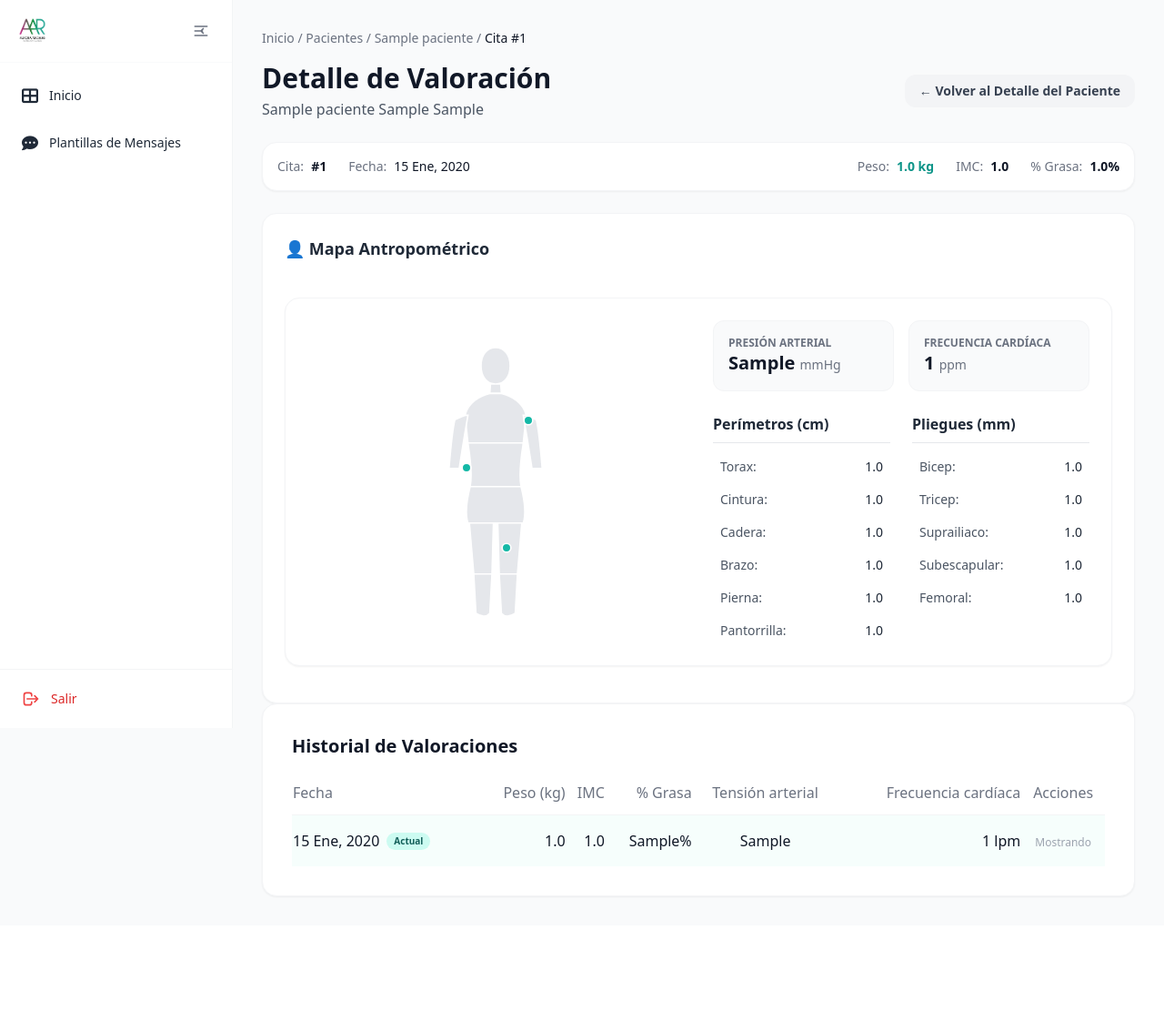
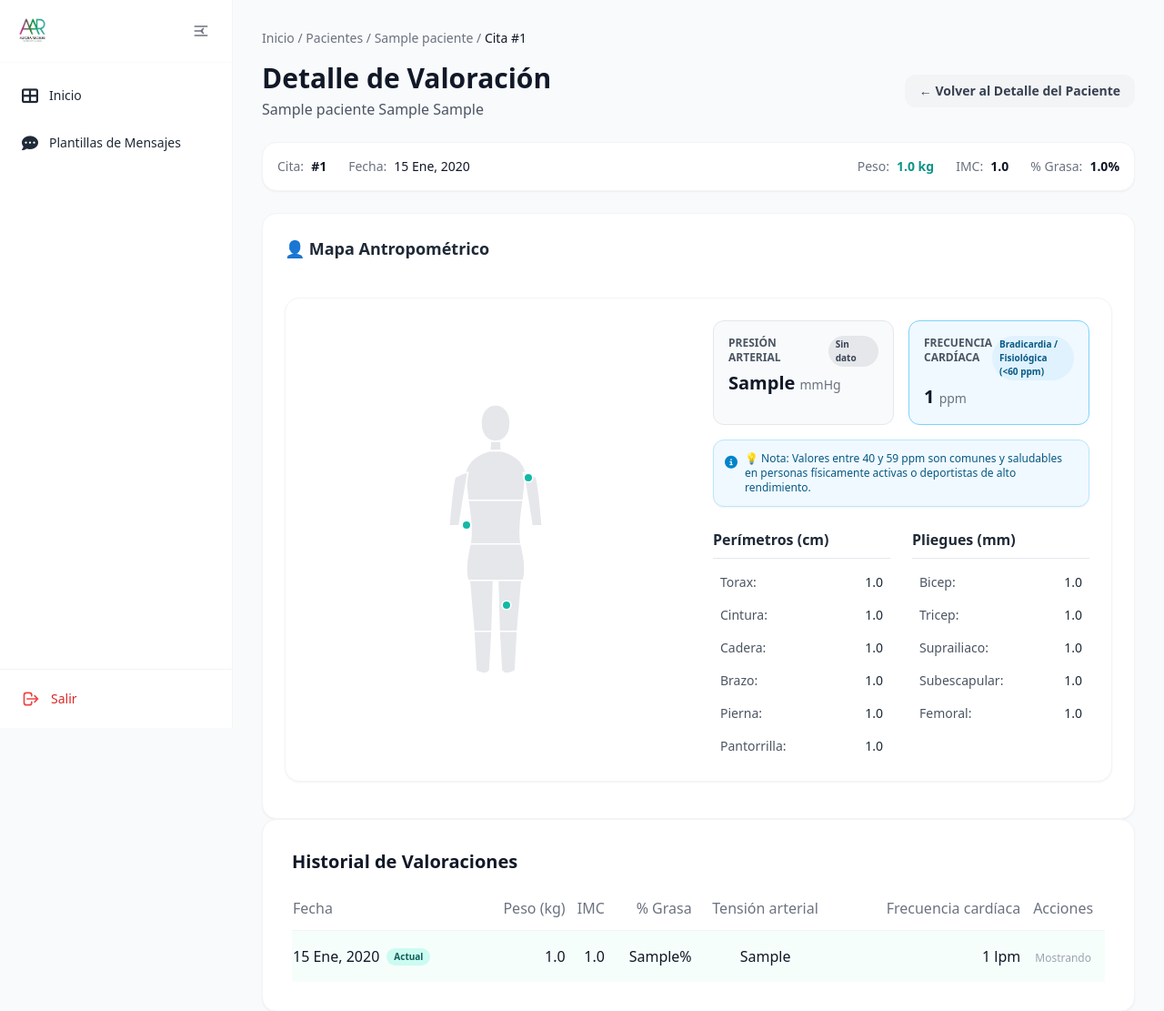
Before and after one commit to tbtkd/SGPN, a Flask app: page /valoraciones/valoraciones/1 in a window 1280 px wide. Shown: the top 1111 px of the page at 91% size. Before the commit the page ends 986 px from the top, so only its background shows below. Run offline with Flask 3, Linux system fonts and the light colour scheme; tables that the repository leaves empty hold one stand-in row (values such as "Sample post"); some libraries are stand-ins or nearby versions.

Commit message:
Agregar evaluación dinámica de signos vitales; implementar semaforización y notas contextuales para presión arterial y frecuencia cardíaca.

```diff
--- a/app/templates/components/body_map.html
+++ b/app/templates/components/body_map.html
@@ -57,16 +57,80 @@
 
         <!-- Paneles de Datos -->
         <div class="w-full lg:w-1/2 space-y-6">
-            <!-- Signos Vitales -->
-            <div class="grid grid-cols-2 gap-4">
-                <div class="p-4 bg-gray-50 rounded-xl border border-gray-100">
-                    <p class="text-xs text-gray-500 uppercase font-semibold">Presión Arterial</p>
-                    <p class="text-xl font-bold text-gray-900">{{ ultima_valoracion.tension_arterial or 'N/A' }} <span class="text-sm font-normal text-gray-500">mmHg</span></p>
+            <!-- Signos Vitales (Semaforización dinámica y helpers de evaluación clínica) -->
+            <div x-data="{
+                evaluarPresionArterial(taStr) {
+                    if (!taStr || typeof taStr !== 'string' || !taStr.includes('/')) {
+                        return { bg: 'bg-gray-50', text: 'text-gray-700', border: 'border-gray-200', badgeBg: 'bg-gray-200 text-gray-700', label: 'Sin dato' };
+                    }
+                    const partes = taStr.split('/');
+                    const sistolica = parseInt(partes[0].trim(), 10);
+                    const diastolica = parseInt(partes[1].trim(), 10);
+                    if (isNaN(sistolica) || isNaN(diastolica)) {
+                        return { bg: 'bg-gray-50', text: 'text-gray-700', border: 'border-gray-200', badgeBg: 'bg-gray-200 text-gray-700', label: 'Sin dato' };
+                    }
+                    if (sistolica >= 140 || diastolica >= 90) {
+                        return { bg: 'bg-rose-50', text: 'text-rose-700', border: 'border-rose-300', badgeBg: 'bg-rose-100 text-rose-800', label: 'Hipertensión Etapa 2' };
+                    } else if ((sistolica >= 130 && sistolica <= 139) || (diastolica >= 80 && diastolica <= 89)) {
+                        return { bg: 'bg-amber-50', text: 'text-amber-700', border: 'border-amber-300', badgeBg: 'bg-amber-100 text-amber-800', label: 'Hipertensión Etapa 1' };
+                    } else if (sistolica >= 120 && sistolica <= 129 && diastolica < 80) {
+                        return { bg: 'bg-yellow-50', text: 'text-yellow-700', border: 'border-yellow-300', badgeBg: 'bg-yellow-100 text-yellow-800', label: 'Elevada' };
+                    } else if (sistolica < 120 && diastolica < 80) {
+                        return { bg: 'bg-emerald-50', text: 'text-emerald-700', border: 'border-emerald-300', badgeBg: 'bg-emerald-100 text-emerald-800', label: 'Normal' };
+                    }
+                    return { bg: 'bg-gray-50', text: 'text-gray-700', border: 'border-gray-200', badgeBg: 'bg-gray-200 text-gray-700', label: 'Normal' };
+                },
+                evaluarFrecuenciaCardiaca(fcVal) {
+                    const fc = parseInt(fcVal, 10);
+                    if (isNaN(fc) || fc <= 0) {
+                        return { bg: 'bg-gray-50', text: 'text-gray-700', border: 'border-gray-200', badgeBg: 'bg-gray-200 text-gray-700', label: 'Sin dato', nota: '' };
+                    }
+                    if (fc > 100) {
+                        return { bg: 'bg-rose-50', text: 'text-rose-700', border: 'border-rose-300', badgeBg: 'bg-rose-100 text-rose-800', label: 'Taquicardia (>100 ppm)', nota: 'Frecuencia en reposo elevada.' };
+                    } else if (fc >= 60 && fc <= 100) {
+                        return { bg: 'bg-emerald-50', text: 'text-emerald-700', border: 'border-emerald-300', badgeBg: 'bg-emerald-100 text-emerald-800', label: 'Normal (60-100 ppm)', nota: '' };
+                    } else {
+                        return { bg: 'bg-sky-50', text: 'text-sky-800', border: 'border-sky-300', badgeBg: 'bg-sky-100 text-sky-800', label: 'Bradicardia / Fisiológica (<60 ppm)', nota: '💡 Nota: Valores entre 40 y 59 ppm son comunes y saludables en personas físicamente activas o deportistas de alto rendimiento.' };
+                    }
+                }
+            }" class="space-y-4">
+                <div class="grid grid-cols-1 md:grid-cols-2 gap-4">
+                    <!-- Tarjeta Presión Arterial -->
+                    <div class="p-4 rounded-xl border transition-all"
+                         :class="evaluarPresionArterial('{{ ultima_valoracion.tension_arterial }}').bg + ' ' + evaluarPresionArterial('{{ ultima_valoracion.tension_arterial }}').border">
+                        <div class="flex justify-between items-start mb-1">
+                            <p class="text-xs uppercase font-semibold text-gray-600">Presión Arterial</p>
+                            <span class="px-2 py-0.5 rounded-full text-[10px] font-bold"
+                                  :class="evaluarPresionArterial('{{ ultima_valoracion.tension_arterial }}').badgeBg"
+                                  x-text="evaluarPresionArterial('{{ ultima_valoracion.tension_arterial }}').label"></span>
+                        </div>
+                        <p class="text-xl font-bold text-gray-900">
+                            {{ ultima_valoracion.tension_arterial or 'N/A' }} <span class="text-sm font-normal text-gray-500">mmHg</span>
+                        </p>
+                    </div>
+
+                    <!-- Tarjeta Frecuencia Cardíaca -->
+                    <div class="p-4 rounded-xl border transition-all"
+                         :class="evaluarFrecuenciaCardiaca('{{ ultima_valoracion.frecuencia_cardiaca }}').bg + ' ' + evaluarFrecuenciaCardiaca('{{ ultima_valoracion.frecuencia_cardiaca }}').border">
+                        <div class="flex justify-between items-start mb-1">
+                            <p class="text-xs uppercase font-semibold text-gray-600">Frecuencia Cardíaca</p>
+                            <span class="px-2 py-0.5 rounded-full text-[10px] font-bold"
+                                  :class="evaluarFrecuenciaCardiaca('{{ ultima_valoracion.frecuencia_cardiaca }}').badgeBg"
+                                  x-text="evaluarFrecuenciaCardiaca('{{ ultima_valoracion.frecuencia_cardiaca }}').label"></span>
+                        </div>
+                        <p class="text-xl font-bold text-gray-900">
+                            {{ ultima_valoracion.frecuencia_cardiaca or 'N/A' }} <span class="text-sm font-normal text-gray-500">ppm</span>
+                        </p>
+                    </div>
                 </div>
-                <div class="p-4 bg-gray-50 rounded-xl border border-gray-100">
-                    <p class="text-xs text-gray-500 uppercase font-semibold">Frecuencia Cardíaca</p>
-                    <p class="text-xl font-bold text-gray-900">{{ ultima_valoracion.frecuencia_cardiaca or 'N/A' }} <span class="text-sm font-normal text-gray-500">ppm</span></p>
-                </div>
+
+                <!-- Nota contextual para deportistas / bradicardia fisiológica -->
+                <template x-if="evaluarFrecuenciaCardiaca('{{ ultima_valoracion.frecuencia_cardiaca }}').nota">
+                    <div class="p-3 bg-sky-50 border border-sky-200 rounded-xl text-xs text-sky-800 flex items-start gap-2 shadow-sm">
+                        <i class="fas fa-info-circle text-sky-600 mt-0.5 text-sm"></i>
+                        <span x-text="evaluarFrecuenciaCardiaca('{{ ultima_valoracion.frecuencia_cardiaca }}').nota"></span>
+                    </div>
+                </template>
             </div>
 
             <!-- Perímetros y Pliegues -->
```
